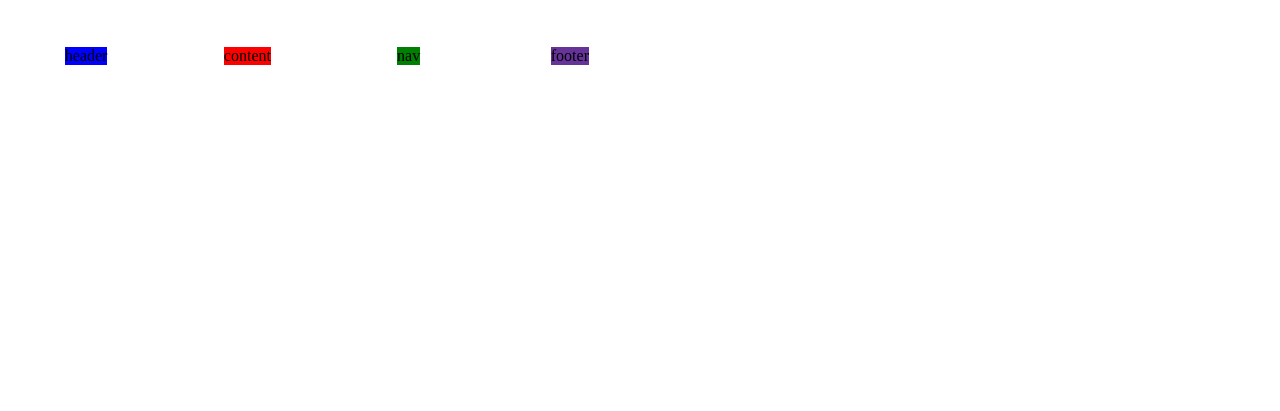
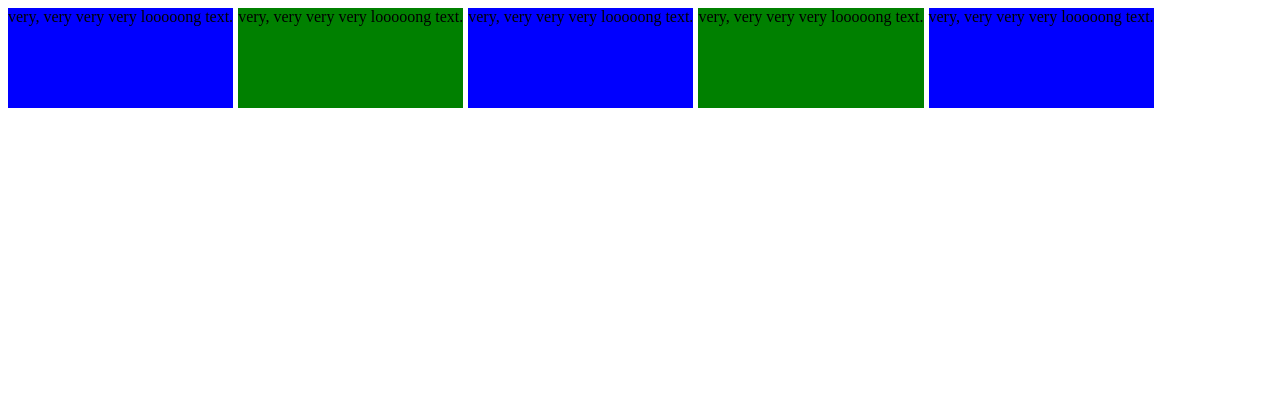
Before and after one commit to jhwq123/scss-masterclass, a plain HTML site: page index.html in a window 1280 px wide. Drawn offline with Linux system fonts and the light colour scheme.

Commit message:
5dayStudyUpdate
5dayStudyUpdate

```diff
--- a/index.html
+++ b/index.html
@@ -7,10 +7,11 @@
 </head>
 <body>
     <div class="grid">
-        <div class="header">header</div>
-        <div class="content">content</div>
-        <div class="nav">nav</div>
-        <div class="footer">footer</div>
+        <div class="item">very, very very very looooong text.</div>
+        <div class="item">very, very very very looooong text.</div>
+        <div class="item">very, very very very looooong text.</div>
+        <div class="item">very, very very very looooong text.</div>
+        <div class="item">very, very very very looooong text.</div>
     </div>
 </body>
 </html>
--- a/styles.css
+++ b/styles.css
@@ -1,26 +1,15 @@
 .grid {
   display: grid;
-  width: 50vw;
-  height: 50vh;
   gap: 5px;
-  grid-template-columns: repeat(4, 1fr);
-  grid-template-rows: repeat(4, 1fr);
-  justify-items: center;
-  align-items: center;
+  grid-template-columns: repeat(auto-fit, minmax(200px, max-content));
+  grid-auto-flow: column;
+  grid-auto-rows: 100px;
 }
 
-.header {
-  background-color: blue;
-}
-
-.content {
-  background-color: red;
-}
-
-.nav {
+.item {
   background-color: green;
 }
 
-.footer {
-  background-color: rebeccapurple;
+.item:nth-child(odd) {
+  background-color: blue;
 }
```
Also changed, not shown: README.md.
